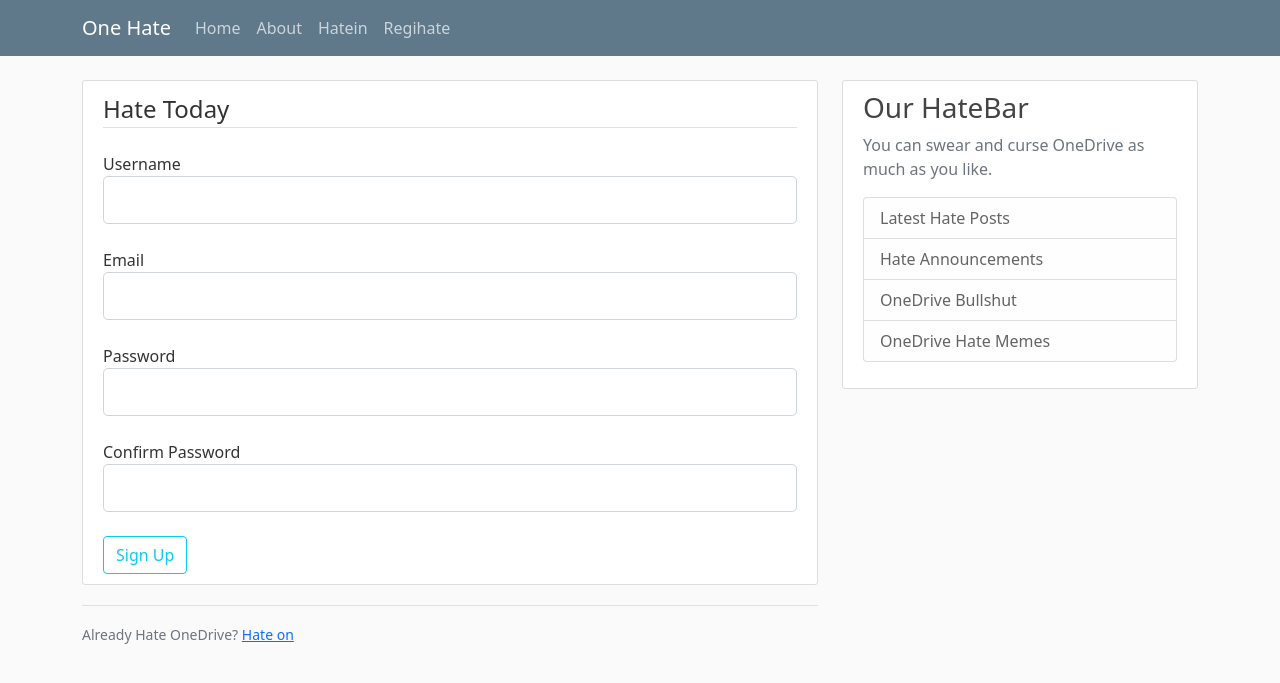
After one commit to amit444333/flaskProj, a Flask app: page /register in a window 1280 px wide. The commit adds this page. Shown: the top 683 px of the page. Run offline with Flask 3, Linux system fonts and the light colour scheme.

Commit message:
Added some features, login and register page with cool stuff like validation and more

```diff
--- a/flaskWeb.py
+++ b/flaskWeb.py
@@ -1,6 +1,7 @@
-from flask import Flask, render_template, url_for
-
+from flask import Flask, render_template, url_for, flash, redirect
+from forms import RegistrationForm, LoginForm
 app = Flask(__name__)
+app.config['SECRET_KEY'] = '03b5f57049b9881b93cd9ef9b6df7bb0'
 
 posts = [
     {
@@ -28,5 +29,25 @@ def about():
     return render_template('about.html', title='About')
 
 
+@app.route("/register", methods=['GET', 'POST'])
+def register():
+    form = RegistrationForm()
+    if form.validate_on_submit():
+        flash(f'Hate Account Created For {form.username.data}!', 'success')
+        return redirect(url_for('home'))
+    return render_template('register.html', title='Register', form=form)
+
+
+@app.route("/login", methods=['GET', 'POST'])
+def login():
+    form = LoginForm()
+    if form.validate_on_submit():
+        if form.email.data == 'admin@hate.com' and form.password.data == 'hate':
+            flash('You have been hated in!', 'success')
+            return redirect(url_for('home'))
+        else:
+            flash('Hatein Unsuccessful. Please check your Hate info', 'danger')
+    return render_template('login.html', title='Login', form=form)
+
 if __name__ == '__main__':
     app.run(debug=True)
--- /dev/null
+++ b/forms.py
@@ -0,0 +1,18 @@
+from flask_wtf import FlaskForm
+from wtforms import StringField, PasswordField, SubmitField, BooleanField
+from wtforms.validators import DataRequired, Length, Email, EqualTo
+
+
+class RegistrationForm(FlaskForm):
+    username = StringField('Username', validators=[DataRequired(), Length(min=2, max=20)])
+    email = StringField('Email', validators=[DataRequired(), Email()])
+    password = PasswordField('Password', validators=[DataRequired()])
+    confirm_password = PasswordField('Confirm Password', validators=[DataRequired(), EqualTo('password')])
+    submit = SubmitField('Sign Up')
+
+
+class LoginForm(FlaskForm):
+    email = StringField('Email', validators=[DataRequired(), Email()])
+    password = PasswordField('Password', validators=[DataRequired()])
+    remember = BooleanField('Remember Me')
+    submit = SubmitField('Login')
--- a/templates/layout.html
+++ b/templates/layout.html
@@ -22,19 +22,19 @@
     <header class="site-header">
         <nav class="navbar navbar-expand-md navbar-dark bg-steel fixed-top">
           <div class="container">
-            <a class="navbar-brand mr-4" href="/">Flask Blog</a>
+            <a class="navbar-brand mr-4" href="/">One Hate</a>
             <button class="navbar-toggler" type="button" data-toggle="collapse" data-target="#navbarToggle" aria-controls="navbarToggle" aria-expanded="false" aria-label="Toggle navigation">
               <span class="navbar-toggler-icon"></span>
             </button>
             <div class="collapse navbar-collapse" id="navbarToggle">
               <div class="navbar-nav mr-auto">
-                <a class="nav-item nav-link" href="/">Home</a>
-                <a class="nav-item nav-link" href="/about">About</a>
+                <a class="nav-item nav-link" href="{{ url_for('home') }}">Home</a>
+                <a class="nav-item nav-link" href="{{ url_for('about') }}">About</a>
               </div>
               <!-- Navbar Right Side -->
               <div class="navbar-nav">
-                <a class="nav-item nav-link" href="/login">Login</a>
-                <a class="nav-item nav-link" href="/register">Register</a>
+                <a class="nav-item nav-link" href="{{ url_for('login') }}">Hatein</a>
+                <a class="nav-item nav-link" href="{{ url_for('register') }}">Regihate</a>
               </div>
             </div>
           </div>
@@ -43,17 +43,26 @@
       <main role="main" class="container">
         <div class="row">
           <div class="col-md-8">
+            {% with messages = get_flashed_messages(with_categories=true) %}
+              {% if messages %}
+                {% for category, message in messages %}
+                  <div class="alert alert-{{ category }}">
+                    {{ message }}
+                  </div>
+                {% endfor %}
+              {% endif %}
+            {% endwith %}
             {% block content %}{% endblock %}
           </div>
           <div class="col-md-4">
             <div class="content-section">
-              <h3>Our Sidebar</h3>
-              <p class='text-muted'>You can put any information here you'd like.
+              <h3>Our HateBar</h3>
+              <p class='text-muted'>You can swear and curse OneDrive as much as you like.
                 <ul class="list-group">
-                  <li class="list-group-item list-group-item-light">Latest Posts</li>
-                  <li class="list-group-item list-group-item-light">Announcements</li>
-                  <li class="list-group-item list-group-item-light">Calendars</li>
-                  <li class="list-group-item list-group-item-light">etc</li>
+                  <li class="list-group-item list-group-item-light">Latest Hate Posts</li>
+                  <li class="list-group-item list-group-item-light">Hate Announcements</li>
+                  <li class="list-group-item list-group-item-light">OneDrive Bullshut</li>
+                  <li class="list-group-item list-group-item-light">OneDrive Hate Memes</li>
                 </ul>
               </p>
             </div>
--- /dev/null
+++ b/templates/register.html
@@ -0,0 +1,71 @@
+{% extends "layout.html" %}
+{% block content %}
+    <div class="content-section">
+        <form method="POST" action="">
+            {{ form.hidden_tag() }}
+            <fieldset class="form-group">
+                <legend class="border-bottom mb-4">Hate Today</legend>
+                <div class="form-group mb-4">
+                    {{ form.username.label(class="form-control-label") }}
+                    {% if form.username.errors %}
+                        {{ form.username(class="form-control form-control-lg is-invalid") }}
+                        <div class="invalid-feedback">
+                            {% for error in form.username.errors %}
+                                <span>{{ error }}</span>
+                            {% endfor %}
+                        </div>
+                    {% else %}
+                        {{ form.username(class="form-control form-control-lg") }}
+                    {% endif %}
+                </div>
+                <div class="form-group mb-4">
+                    {{ form.email.label(class="form-control-label") }}
+                    {% if form.email.errors %}
+                        {{ form.email(class="form-control form-control-lg is-invalid") }}
+                        <div class="invalid-feedback">
+                            {% for error in form.email.errors %}
+                                <span>{{ error }}</span>
+                            {% endfor %}
+                        </div>
+                    {% else %}
+                        {{ form.email(class="form-control form-control-lg") }}
+                    {% endif %}
+                </div>
+                <div class="form-group mb-4">
+                    {{ form.password.label(class="form-control-label") }}
+                    {% if form.password.errors %}
+                        {{ form.password(class="form-control form-control-lg is-invalid") }}
+                        <div class="invalid-feedback">
+                            {% for error in form.password.errors %}
+                                <span>{{ error }}</span>
+                            {% endfor %}
+                        </div>
+                    {% else %}
+                        {{ form.password(class="form-control form-control-lg") }}
+                    {% endif %}
+                </div>
+                <div class="form-group mb-4">
+                    {{ form.confirm_password.label(class="form-control-label") }}
+                    {% if form.confirm_password.errors %}
+                        {{ form.confirm_password(class="form-control form-control-lg is-invalid") }}
+                        <div class="invalid-feedback">
+                            {% for error in form.confirm_password.errors %}
+                                <span>{{ error }}</span>
+                            {% endfor %}
+                        </div>
+                    {% else %}
+                        {{ form.confirm_password(class="form-control form-control-lg") }}
+                    {% endif %}
+                </div>
+            </fieldset>
+            <div class="form-group">
+                {{ form.submit(class="btn btn-outline-info") }}
+            </div>
+        </form>
+    </div>
+    <div class="border-top pt-3">
+        <small class="text-muted">
+            Already Hate OneDrive? <a class="ml-2" href="{{ url_for('login') }}">Hate on</a>
+        </small>
+    </div>
+{% endblock content %}
```
Also changed, not shown: templates/login.html (added, +52 -0 lines), 1 other file.
